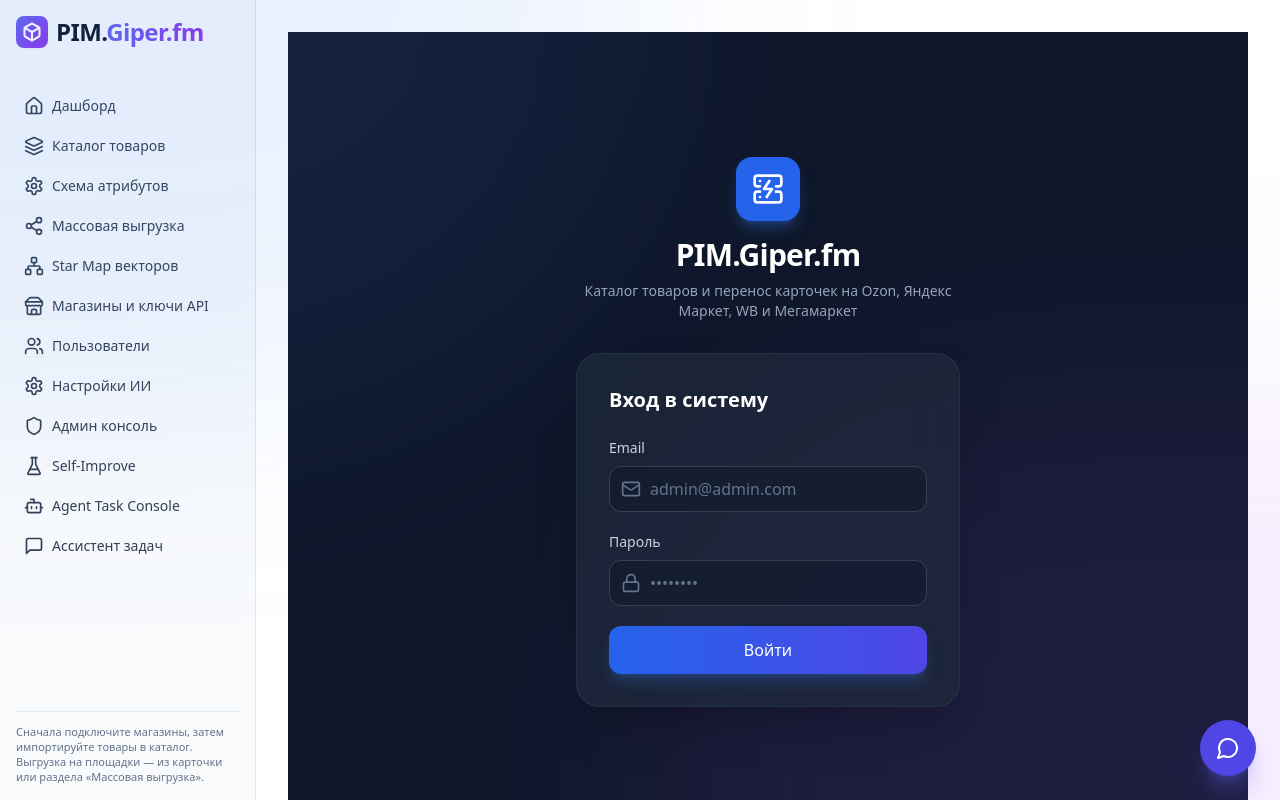
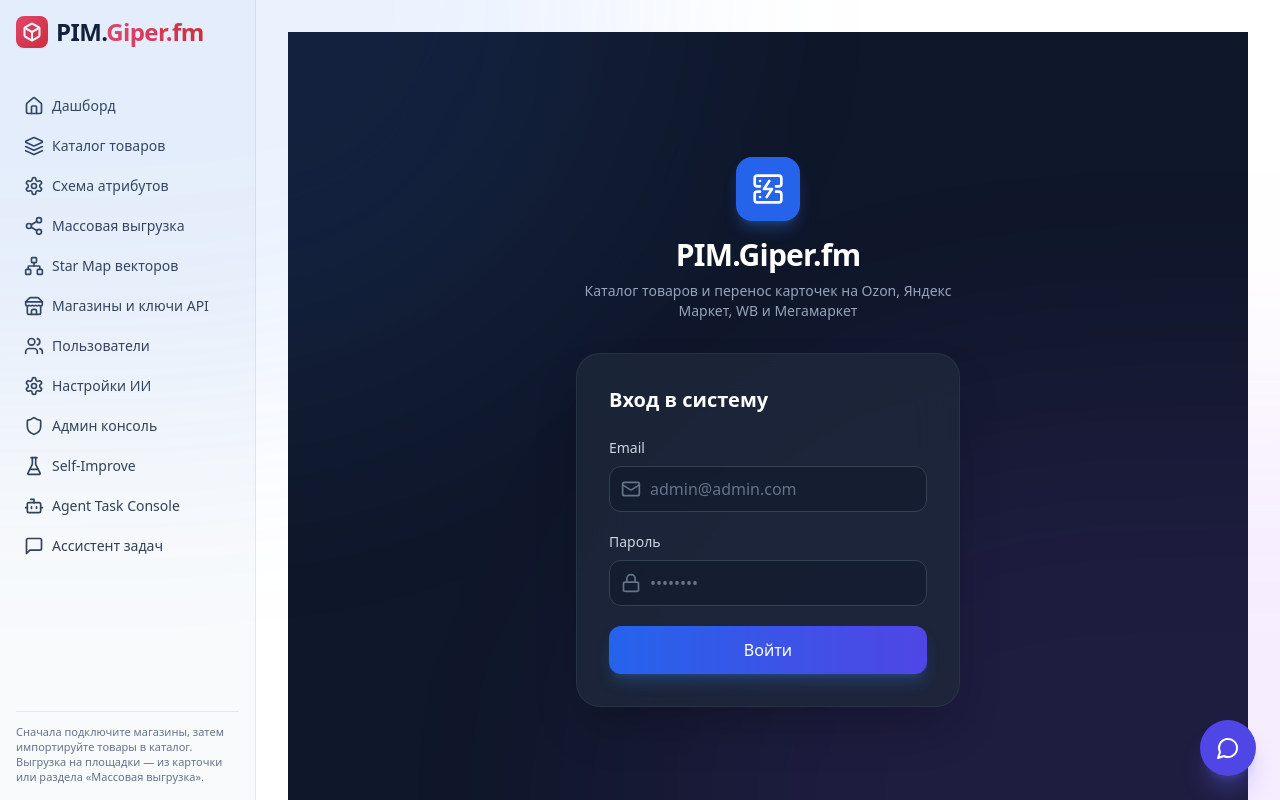
Before and after one commit to burgartigor150-svg/pimv3, a React (Vite) app in the folder frontend/: page /login in a window 1280 px wide. Built offline with nearby package versions, Linux system fonts and the light colour scheme; the HTML template or start-up script is replaced by a standard one.

Commit message:
auto: agent task 9f705b56-b1a4-4655-8694-e06f424a1d53 (design)

```diff
--- a/frontend/src/App.tsx
+++ b/frontend/src/App.tsx
@@ -55,12 +55,12 @@
         {/* Sidebar */}
         <aside className="w-64 border-r border-border bg-slate-50 dark:bg-slate-900 p-4 flex flex-col gap-4">
           <div className="font-extrabold text-2xl mb-6 flex items-center gap-2 tracking-tight">
-            <div className="bg-gradient-to-br from-indigo-500 to-purple-600 text-white p-1.5 rounded-lg shadow-sm">
+            <div className="bg-gradient-to-br from-rose-500 to-red-600 text-white p-1.5 rounded-lg shadow-sm">
               <Box className="w-5 h-5" strokeWidth={2.5} />
             </div>
             <div>
               <span className="text-slate-900 dark:text-white">PIM.</span>
-              <span className="text-transparent bg-clip-text bg-gradient-to-r from-indigo-500 to-purple-600">Giper.fm</span>
+              <span className="text-transparent bg-clip-text bg-gradient-to-r from-rose-500 to-red-600">Giper.fm</span>
             </div>
           </div>
           <nav className="flex flex-col gap-1">
--- a/frontend/src/pages/DashboardPage.tsx
+++ b/frontend/src/pages/DashboardPage.tsx
@@ -40,7 +40,7 @@
     <div className="space-y-8 animate-in fade-in duration-500">
       <div className="flex flex-col md:flex-row md:justify-between md:items-center gap-4">
         <div>
-          <h1 className="text-3xl font-extrabold text-slate-900 dark:text-white tracking-tight">Добро пожаловать в <span className="text-transparent bg-clip-text bg-gradient-to-r from-indigo-500 to-purple-600">PIM.Giper.fm</span></h1>
+          <h1 className="text-3xl font-extrabold text-slate-900 dark:text-white tracking-tight">Добро пожаловать в <span className="text-transparent bg-clip-text bg-gradient-to-r from-rose-500 to-red-600">PIM.Giper.fm</span></h1>
           <p className="text-slate-500 dark:text-slate-400 mt-2 text-lg max-w-3xl">
             Одна база товаров → ИИ собирает «идеальную» карточку из нескольких магазинов → вы выгружаете на Ozon, Яндекс, WB и Мегамаркет без ручного переноса полей.
           </p>
```
